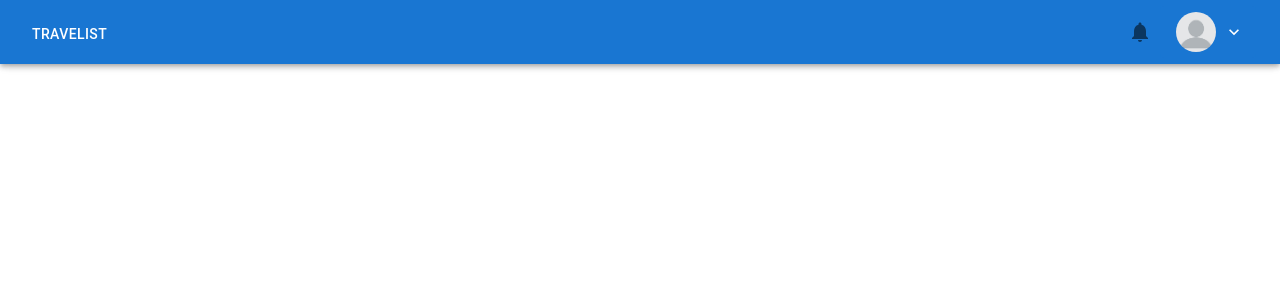
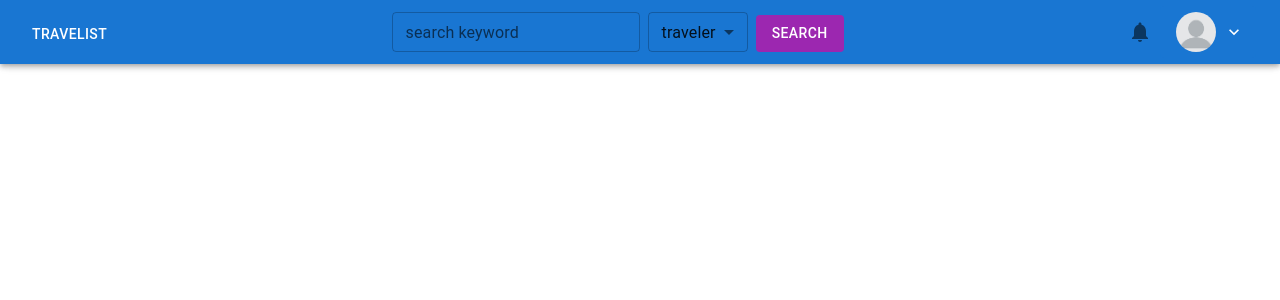
Before and after one commit to a-magdy200/travelist-front, a React (Create React App) app: page /search/1 in a window 1280 px wide. Before the commit this address had no page. Shown: the top 300 px of the page. Built offline with nearby package versions, Linux system fonts and the light colour scheme.

Commit message:
search component and search list

```diff
--- a/src/components/Company/CompanyCard.tsx
+++ b/src/components/Company/CompanyCard.tsx
@@ -23,7 +23,7 @@ const CompanyCard=({company}:ICompanyShowProps)=>{
         />
         <CardContent>
           <Typography gutterBottom variant="h5" component="div">
-            {company.user.name}
+            {company.user?.name}
           </Typography>
           <Typography variant="body2" color="text.secondary">
             {company.description}
@@ -32,7 +32,6 @@ const CompanyCard=({company}:ICompanyShowProps)=>{
         </CardContent>
         <CardActions>
         <NavLink to={`/company/show/${company.id}`}>
-						{' '}
             <Button size="small">Show More</Button>
 					</NavLink>
         </CardActions>
--- a/src/components/CustomAppBar/CustomAppBar.tsx
+++ b/src/components/CustomAppBar/CustomAppBar.tsx
@@ -16,6 +16,7 @@ import GuestMenu from "./GuestMenu";
 import {useNavigate} from "react-router-dom";
 import {APP_NAME} from "../../config/helpers/constants";
 import UserNotifications from "./UserNotifications";
+import SearchField from "../Search/SearchField";
 
 const CustomAppBar = () => {
   const navigate = useNavigate();
@@ -57,6 +58,8 @@ const CustomAppBar = () => {
               {pageTitle}
             </Button>
           </Typography>
+          <SearchField />
+
           <div>
             <UserNotifications />
             <Button
--- /dev/null
+++ b/src/components/Search/SearchField.tsx
@@ -0,0 +1,80 @@
+import Box from '@mui/material/Box'
+import Button from '@mui/material/Button'
+import MenuItem from '@mui/material/MenuItem'
+import Select from '@mui/material/Select'
+import TextField from '@mui/material/TextField'
+import { useState } from 'react'
+import { useNavigate } from 'react-router-dom'
+import { SearchType } from '../../config/types/search.type'
+
+const SearchField = () => {
+	const searchTypeOptions = [
+		'traveler',
+		'company',
+		'program',
+		'country',
+		'hotel',
+	]
+	const [type, setType] = useState<SearchType | null>(searchTypeOptions[0] as SearchType)
+	const [keyword, setKeyword] = useState<string | null>('')
+    const navigate = useNavigate()
+
+	return (
+		<Box>
+			{/* <TextField id="outlined-search" label="Search keyword" type="search" /> */}
+			<TextField
+                sx={{ mx: 0.5 }}
+				id="outlined-helperText"
+				label="search keyword"
+                size='small'
+				value={keyword}
+				onChange={(
+					event: React.ChangeEvent<HTMLInputElement | HTMLTextAreaElement>
+				) => setKeyword(event.target.value)}
+			/>
+            <Select
+                sx={{ mx: 0.5 }}
+                id="type-select"
+                size='small'
+                value={type}
+                label="Age"
+                onChange={(event: any) => setType(event.target.value)}
+			>
+				{searchTypeOptions.map((option) => (
+					<MenuItem key={option} value={option}>
+						{option}
+					</MenuItem>
+				))}
+            </Select>
+			{/* <TextField
+				id="outlined-select-currency"
+				select
+                size='small'
+                variant='outlined'
+				label="Select"
+				value={type}
+				onChange={(event: any) => setType(event.target.value)}
+			>
+				{searchTypeOptions.map((option) => (
+					<MenuItem key={option} value={option}>
+						{option}
+					</MenuItem>
+				))}
+			</TextField> */}
+			<Button
+                sx={{ mx: 0.5 }}
+				variant="contained"
+				color="secondary"
+				size="medium"
+                disableElevation
+				onClick={() => {
+					navigate(`/search/${type}?keyword=${keyword}`)
+				}}
+			>
+				Search
+			</Button>
+		</Box>
+	)
+}
+
+export default SearchField
--- /dev/null
+++ b/src/config/types/search.type.ts
@@ -0,0 +1 @@
+export type SearchType = 'traveler' | 'company' | 'program' | 'country' | 'hotel'
--- a/src/navigation/UserRoutes.tsx
+++ b/src/navigation/UserRoutes.tsx
@@ -47,6 +47,7 @@ import DeleteCompanyReview from '../pages/CompanyReviews/delete_company_review'
 import DeleteGuideReview from '../pages/GuideReviews/delete_guide_review'
 import DeleteCycleReview from '../pages/CycleReviews/delete_cycle_review'
 import CreateCountryReviews from '../pages/CountryReviews/create_country_review'
+import SearchList from '../pages/Search/search_list'
 
 
 const UserRoutes = () => {
@@ -91,6 +92,8 @@ const UserRoutes = () => {
       <Route path="/country/show/:id" element={<ShowCountry />} />
       <Route path="/traveler/booking" element={<ListTravelerBookings />} />
       <Route path="/countryReview/create/:id" element={<CreateCountryReviews />} />
+      <Route path="/search/:type" element={<SearchList />} />
+
 
 
       {/* for admin usage */}
--- /dev/null
+++ b/src/pages/Search/search_list.tsx
@@ -0,0 +1,91 @@
+import * as React from 'react';
+import { useEffect, useState } from 'react';
+import { useParams, useSearchParams } from 'react-router-dom';
+import ListCompanyComponent from '../../components/Company/ListCompany';
+import ListHotelsComponent from '../../components/hotels/ListHotels';
+import ListProgramsComponent from '../../components/programs/ListPrograms';
+import api from '../../config/api';
+import { IHotelInterface } from '../../config/interfaces/IHotel.interface';
+import { IProgramInterface } from '../../config/interfaces/IProgram.interface';
+import { IResponseInterface } from '../../config/interfaces/IResponse.interface';
+import { SearchType } from '../../config/types/search.type';
+
+
+const SearchList = () => {
+    const {type} = useParams()
+    const [searchParams] = useSearchParams()
+    const keyword = searchParams.get('keyword')
+    const [data, setData] = useState<any>()
+    let searchType: SearchType | null = null
+    console.log(type)
+    console.log(keyword)
+    if (type !== 'undefined') {
+        searchType = type as SearchType
+    }
+    console.log(searchType);
+
+    const getData = async () => {
+		try {
+			const response: IResponseInterface<any> = await api({
+				url: `/api/search/${searchType}?keyword=${keyword}`,
+			})
+
+			if (response.success) {
+				if (response.data) {
+                    console.log(response.data);
+					setData(response.data)
+				}
+			}
+		} catch (error: any) {
+			console.log(error)
+		}
+	}
+	useEffect(() => {
+		getData()
+	}, [])
+
+    const showData = (type: SearchType) => {
+        switch (type) {
+            case 'traveler':
+                return <div>Traveler list</div>
+
+            case 'company':
+                return data ? <ListCompanyComponent companies={data} />
+                : (
+                    <div>No results found</div>
+                )
+
+            case 'program':
+                return data ? (
+                    data.map((program: IProgramInterface, index: number) => (
+                        <ListProgramsComponent program={program} key={index} />
+                    ))
+                ) : (
+                    <div>No result found</div>
+                )
+
+            case 'country':
+                return <div>Country list</div>
+
+            case 'hotel':
+                return data ? (
+                    data.map((hotel: IHotelInterface, index: number) => (
+                        <ListHotelsComponent hotel={hotel} key={index} />
+                    ))
+                ) : (
+                    <div>No results found</div>
+                )
+
+            default:
+                return <div>Something's went wrong!</div>
+        }
+    }
+
+    return (
+        <div>
+            {(data && searchType) ? showData(searchType!) : console.log("error")}
+        </div>
+    )
+}
+
+export default SearchList;
```
